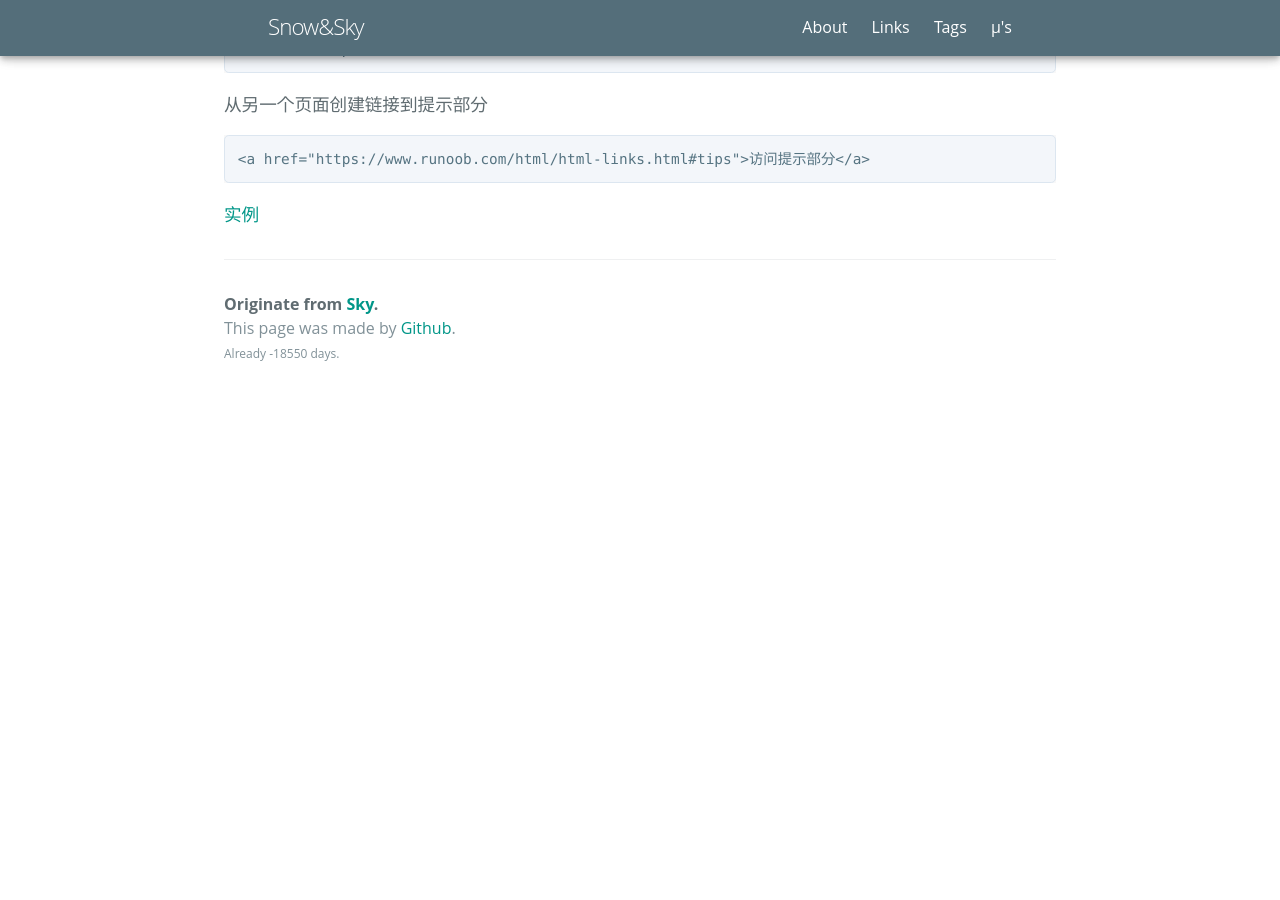
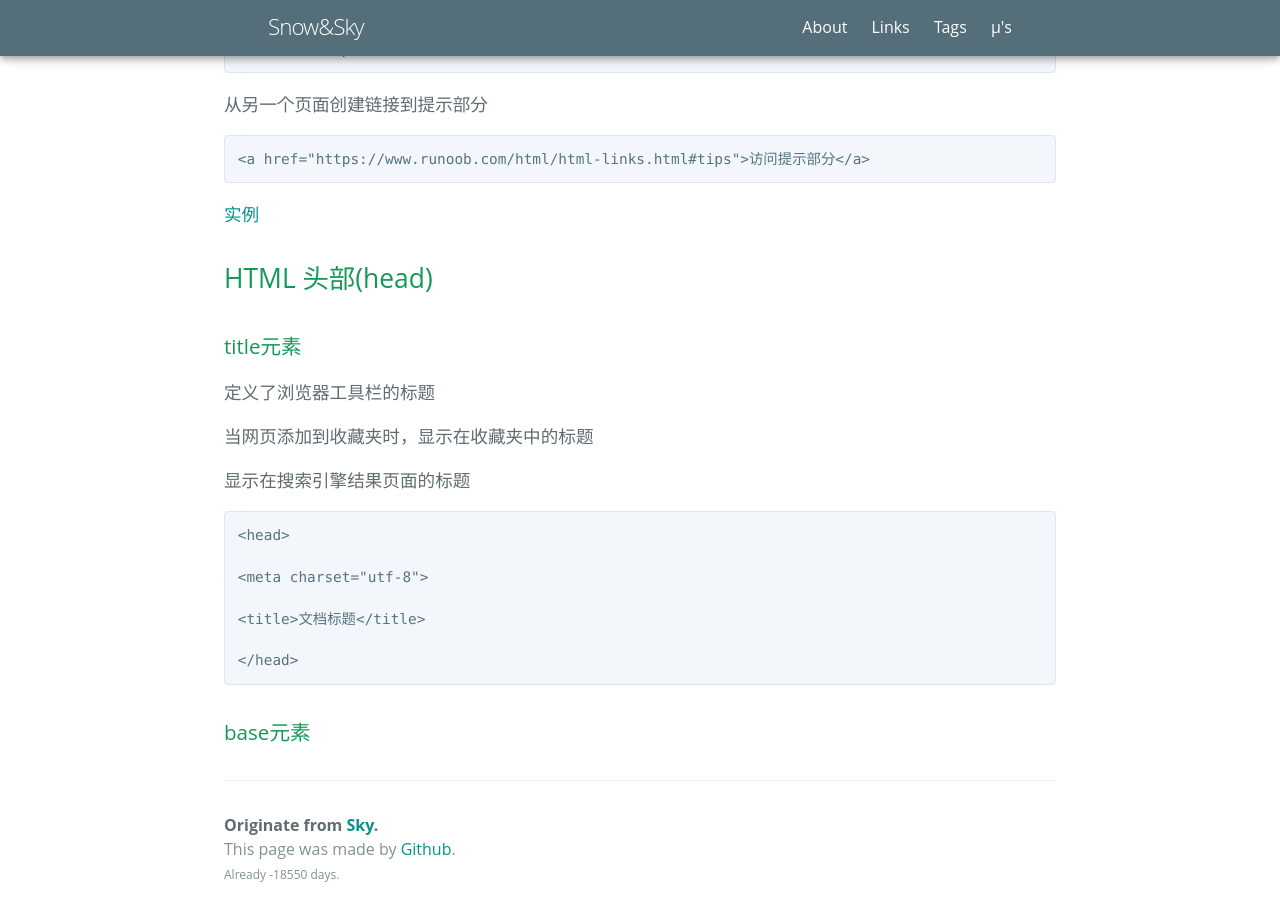
Before and after one commit to NishikinoSky/NishikinoSky.github.io, a Jekyll site: the page built from _posts/2021-5-5-HTML.md, in a window 1280 px wide and 900 px high, scrolled down 4408 px. Built offline with Jekyll 4.4.1, drawn with Linux system fonts in a browser that asks for light colours; some web fonts are replaced; before the commit the page ends 4820 px from its top, so only the background shows below that.

Commit message:
Update 2021-5-5-HTML.md

```diff
--- a/_posts/2021-5-5-HTML.md
+++ b/_posts/2021-5-5-HTML.md
@@ -116,3 +116,23 @@ rel="noopener noreferrer"的作用在于阻止钓鱼佬获取有关链接源和
     <a href="https://www.runoob.com/html/html-links.html#tips">访问提示部分</a>
 
 [实例](https://www.runoob.com/html/html-links.html)
+
+## HTML 头部(head)
+
+### title元素
+
+定义了浏览器工具栏的标题
+
+当网页添加到收藏夹时，显示在收藏夹中的标题
+
+显示在搜索引擎结果页面的标题
+
+    <head>
+
+    <meta charset="utf-8">
+
+    <title>文档标题</title>
+
+    </head>
+
+### base元素
```
